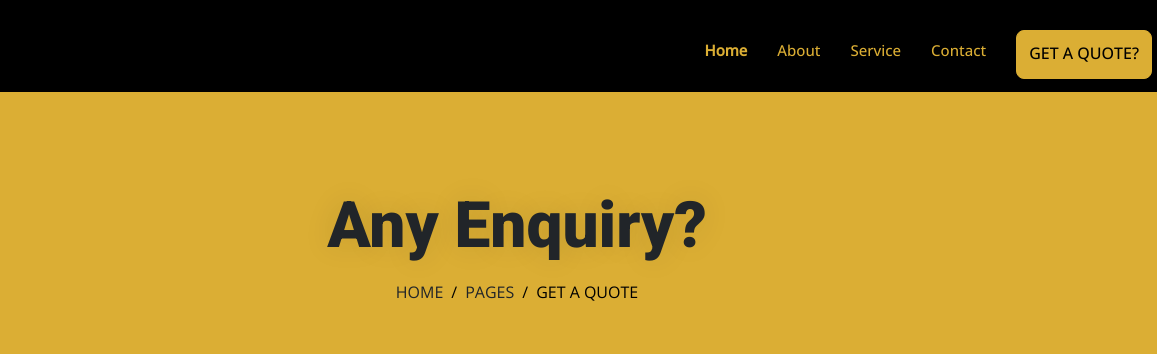
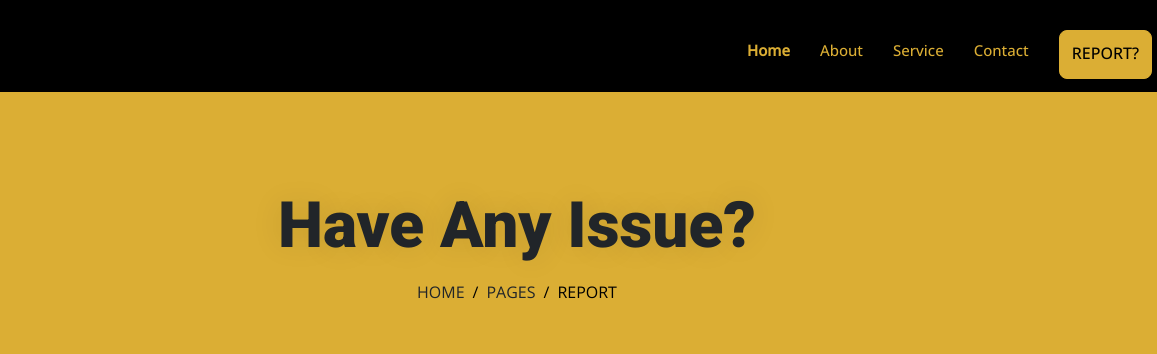
Before and after one commit to Logic-Leap/print-new, a plain HTML site: page contact.html in a window 1280 px wide. Shown: the part 47-401 px from the top of the page, 123-1280 px from the left. Drawn offline with nearby package versions, Linux system fonts and the light colour scheme; animation ran at ten frames a second.

Commit message:
somethings edited

```diff
--- a/contact.html
+++ b/contact.html
@@ -87,7 +87,7 @@
             <a href="about.html" class="nav-item nav-link nav-links" style="color: #dbae34 !important;">About</a>
             <a href="service.html" class="nav-item nav-link"  style="color: #dbae34 !important;">Service</a>
             <a href="index.html#contact" class="nav-item nav-link"  style="color: #dbae34 !important;">Contact</a>
-            <a href="contact.html" class="btn btn-primary">GET A QUOTE?</a>
+            <a href="contact.html" class="btn btn-primary">REPORT?</a>
 
         </div>
 
@@ -100,12 +100,12 @@
     <!-- Page Header Start -->
     <div class="container-fluid page-header py-5 mb-5 wow fadeIn" data-wow-delay="0.1s">
         <div class="container py-5">
-            <h1 class="display-3 text-white mb-3 animated slideInDown">Any Enquiry?</h1>
+            <h1 class="display-3 text-white mb-3 animated slideInDown">Have Any Issue?</h1>
             <nav aria-label="breadcrumb animated slideInDown">
                 <ol class="breadcrumb text-uppercase mb-0"  style="justify-content: center; text-align: center; ">
                     <li class="breadcrumb-item"><a class="text-white" href="#">Home</a></li>
                     <li class="breadcrumb-item"><a class="text-white" href="#">Pages</a></li>
-                    <li class="breadcrumb-item text-primary active" aria-current="page">GET A QUOTE</li>
+                    <li class="breadcrumb-item text-primary active" aria-current="page">REPORT</li>
                 </ol>
             </nav>
         </div>
@@ -170,7 +170,7 @@
                                     </div>
                                 </div>
                                  <!--succes page-->
-                                <!-- <input type="hidden" name="_next" id="" value="service.html"> -->
+                                <input type="hidden" name="_next" id="" value="service.html">
                                 <input type="hidden" name="_captcha" id="" value="false" >
                                 <div class="col-12">
                                     <div class="form-floating">
@@ -229,7 +229,7 @@
             <div class="col-lg-3 col-md-6">
                 <h5 class="text-light mb-4">Quick Links</h5>
                 <a class="btn btn-link text-light" href="./about.html">About Us</a>
-                <a class="btn btn-link text-light " href="./contact.html">Get a quote?</a>
+                <a class="btn btn-link text-light " href="./contact.html">REPORT?</a>
                 <a class="btn btn-link text-light" href="./service.html">Our Services</a>
 
             </div>
```
Also changed, not shown: about.html (+2 -2 lines), index.html (+3 -3 lines), service.html (+2 -2 lines).
